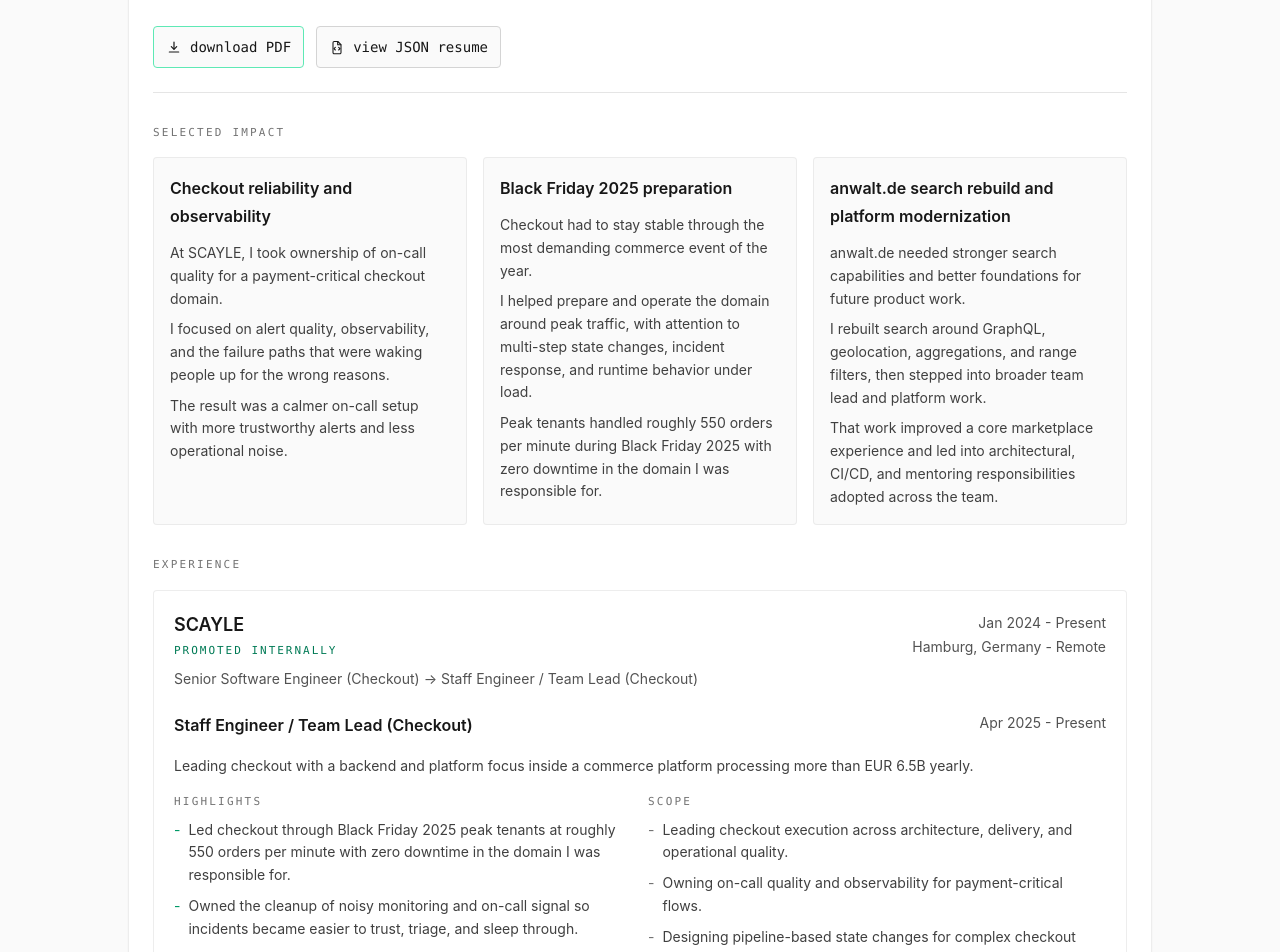
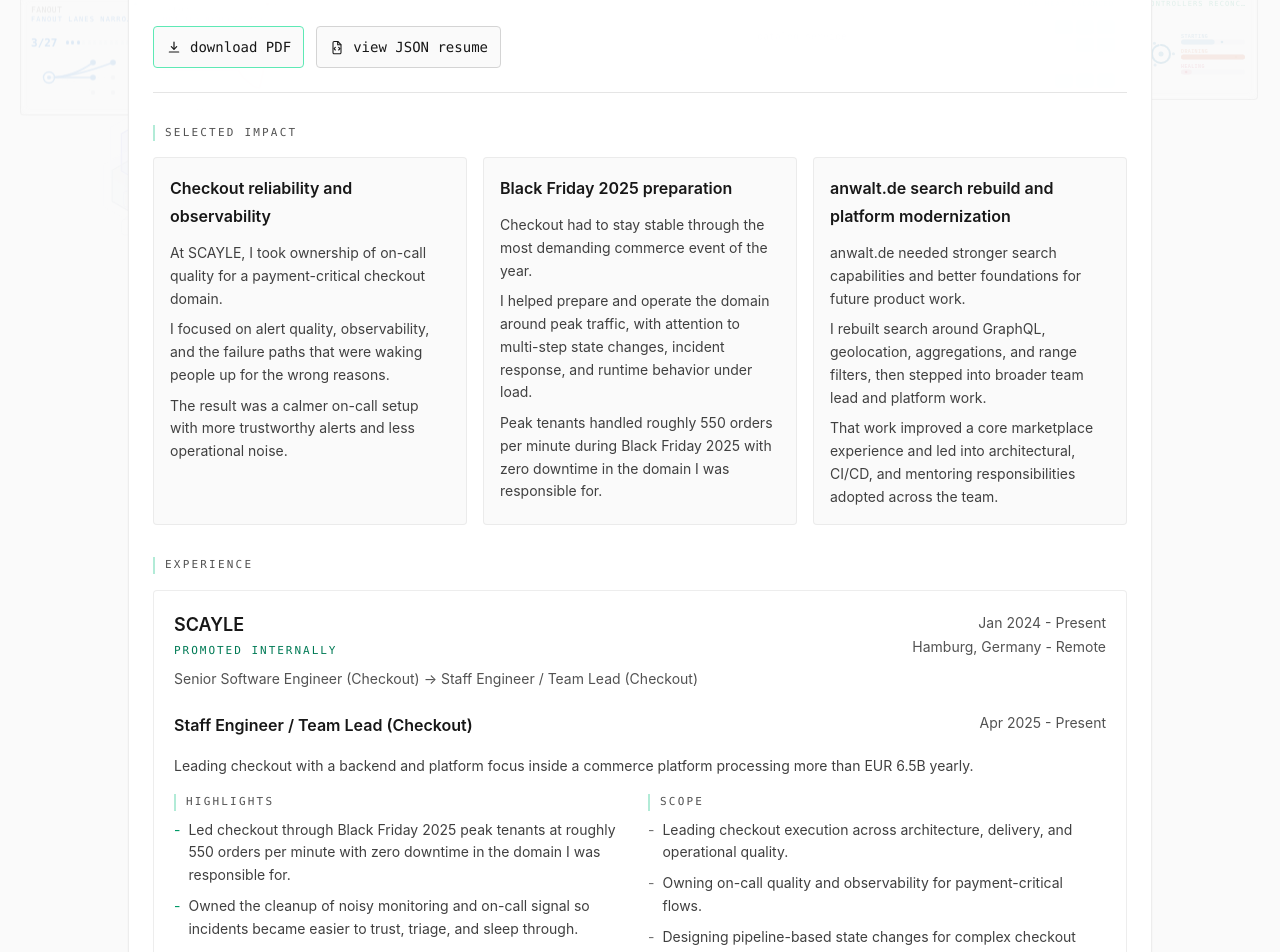
Before and after one commit to wukis/cv-next, a Next.js app: page /cv in a window 1280 px wide. Shown: the part 520-1472 px from the top of the page. Built offline with nearby package versions, Linux system fonts and the light colour scheme.

Commit message:
CV styling alignment

```diff
--- a/src/app/cv/page.tsx
+++ b/src/app/cv/page.tsx
@@ -173,7 +173,7 @@ function CompanyWorkEntry({ company }: { company: WorkGroup }) {
 
             <div className="mt-4 grid grid-cols-1 gap-4 lg:grid-cols-2 print:mt-2.5 print:gap-2.5">
               <div>
-                <h4 className="font-mono text-[11px] tracking-[0.2em] text-neutral-500 uppercase dark:text-neutral-400">
+                <h4 className="border-l-2 border-emerald-500/30 pl-2.5 font-mono text-[11px] tracking-[0.2em] text-neutral-600 uppercase dark:border-emerald-400/30 dark:text-neutral-300">
                   highlights
                 </h4>
                 <ul className="mt-2 space-y-2 text-sm leading-relaxed text-neutral-700 dark:text-neutral-200 print:mt-1 print:space-y-1 print:text-[12px] print:leading-[1.3]">
@@ -189,7 +189,7 @@ function CompanyWorkEntry({ company }: { company: WorkGroup }) {
               </div>
 
               <div>
-                <h4 className="font-mono text-[11px] tracking-[0.2em] text-neutral-500 uppercase dark:text-neutral-400">
+                <h4 className="border-l-2 border-emerald-500/30 pl-2.5 font-mono text-[11px] tracking-[0.2em] text-neutral-600 uppercase dark:border-emerald-400/30 dark:text-neutral-300">
                   scope
                 </h4>
                 <ul className="mt-2 space-y-2 text-sm leading-relaxed text-neutral-700 dark:text-neutral-200 print:mt-1 print:space-y-1 print:text-[12px] print:leading-[1.3]">
@@ -310,7 +310,7 @@ export default function CvPage() {
         </div>
 
         <section className="mt-8 print:mt-5">
-          <h2 className="font-mono text-[11px] tracking-[0.2em] text-neutral-500 uppercase dark:text-neutral-400">
+          <h2 className="border-l-2 border-emerald-500/30 pl-2.5 font-mono text-[11px] tracking-[0.2em] text-neutral-600 uppercase dark:border-emerald-400/30 dark:text-neutral-300">
             selected impact
           </h2>
           <div className="mt-4 grid grid-cols-1 gap-4 lg:grid-cols-3 print:mt-2.5 print:gap-2">
@@ -333,7 +333,7 @@ export default function CvPage() {
         </section>
 
         <section className="mt-8 print:mt-5">
-          <h2 className="font-mono text-[11px] tracking-[0.2em] text-neutral-500 uppercase dark:text-neutral-400 print:hidden">
+          <h2 className="border-l-2 border-emerald-500/30 pl-2.5 font-mono text-[11px] tracking-[0.2em] text-neutral-600 uppercase dark:border-emerald-400/30 dark:text-neutral-300 print:hidden">
             experience
           </h2>
           <div className="mt-4 space-y-4 print:mt-2.5 print:space-y-2.5">
@@ -347,7 +347,7 @@ export default function CvPage() {
         </section>
 
         <section className="mt-8 border-t border-neutral-200 pt-6 dark:border-neutral-700 print:mt-5 print:pt-3">
-          <h2 className="font-mono text-[11px] tracking-[0.2em] text-neutral-500 uppercase dark:text-neutral-400">
+          <h2 className="border-l-2 border-emerald-500/30 pl-2.5 font-mono text-[11px] tracking-[0.2em] text-neutral-600 uppercase dark:border-emerald-400/30 dark:text-neutral-300">
             education
           </h2>
           <div className="mt-4 text-sm leading-relaxed text-neutral-700 dark:text-neutral-200 print:mt-2.5 print:text-[12px] print:leading-[1.3]">
```
Also changed, not shown: 1 other file (tests, documents, lock files or other folders).
